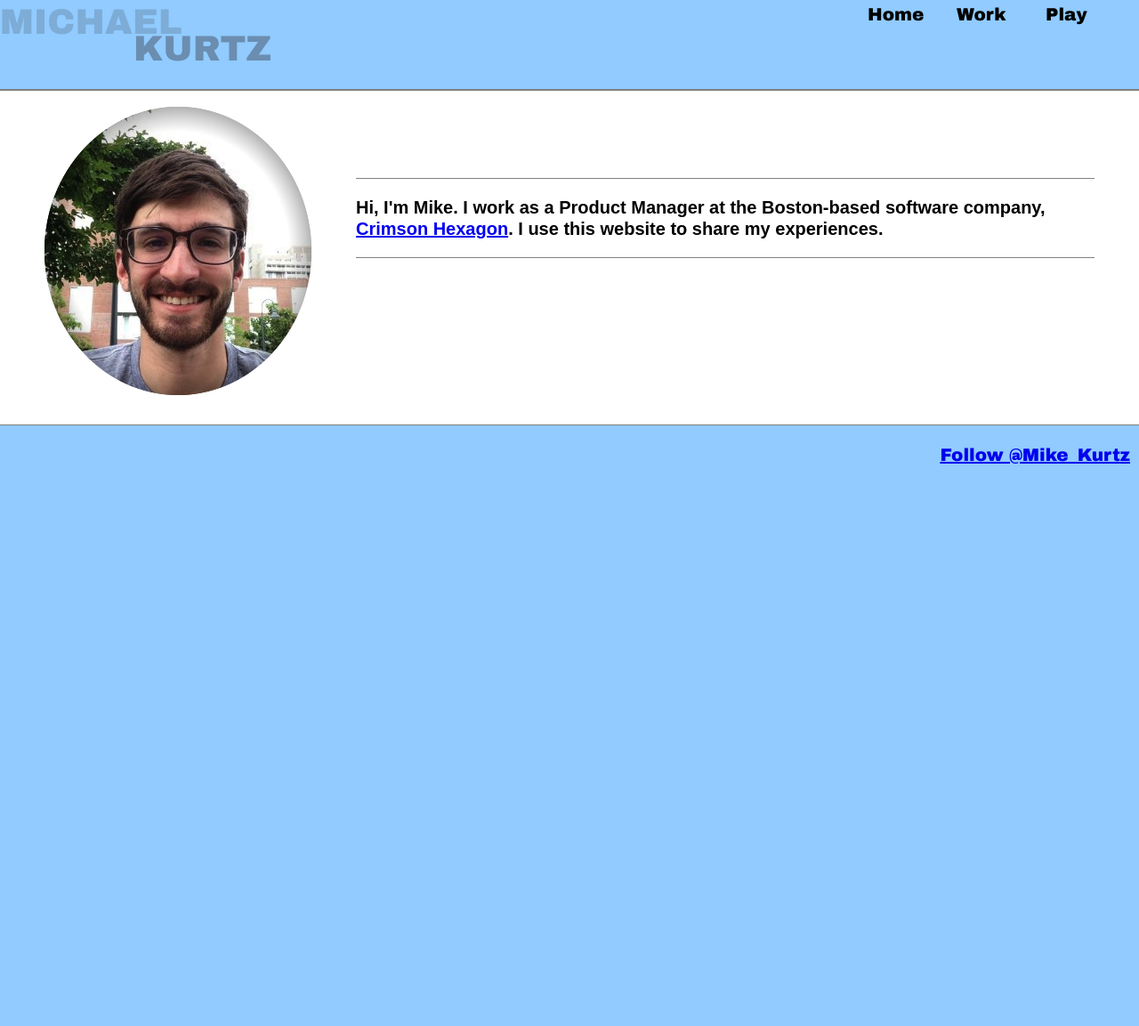
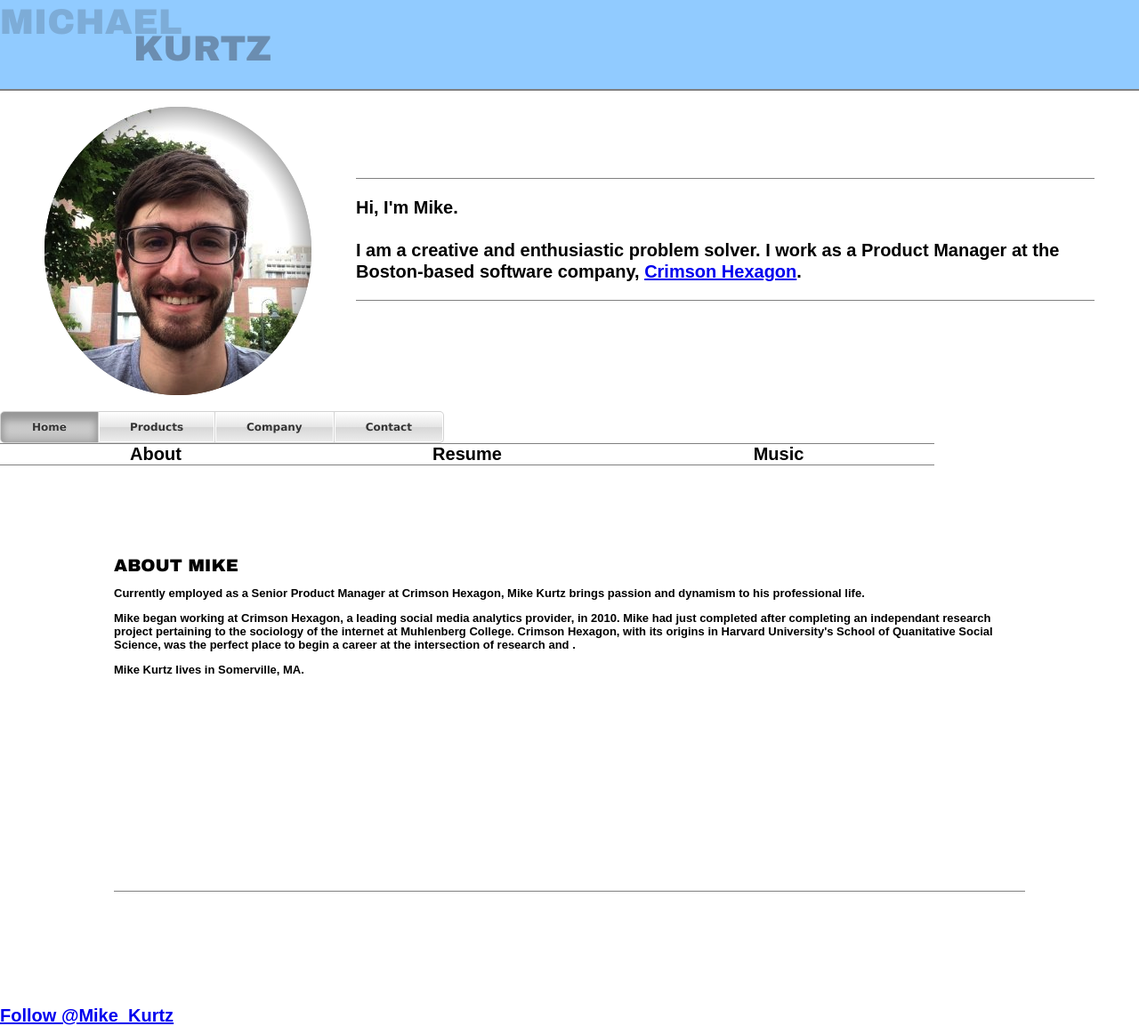
Before and after one commit to MKurtzProjects/M-Kurtz-Website, a PHP site: page / in a window 1280 px wide. Shown: the whole page at 89% size. Before the commit the page ends 521 px from the top, so only its background shows below. Run offline with PHP 8.4, Linux system fonts and the light colour scheme; some libraries are stand-ins or nearby versions; some web fonts are replaced.

Commit message:
New menu added to personal website

```diff
--- a/Facebook plugin test.html
+++ b/Facebook plugin test.html
@@ -1,15 +1,13 @@
 <!DOCTYPE html>
 <html>
 <body>
-<script src="https://ajax.googleapis.com/ajax/libs/jquery/1.8.3/jquery.min.js">
-</script>
 
 	<div id="fb-root"></div>
 <script>(function(d, s, id) {
   var js, fjs = d.getElementsByTagName(s)[0];
   if (d.getElementById(id)) return;
   js = d.createElement(s); js.id = id;
-  js.src = "//connect.facebook.net/en_US/all.js#xfbml=1";
+  js.src = "http://connect.facebook.net/en_US/all.js#xfbml=1";
   fjs.parentNode.insertBefore(js, fjs);
 }(document, 'script', 'facebook-jssdk'));</script>
 
--- /dev/null
+++ b/css/menustyle.css
@@ -0,0 +1,119 @@
+#cssmenu ul,
+#cssmenu li,
+#cssmenu span,
+#cssmenu a {
+  margin: 0;
+  padding: 0;
+  position: relative;
+}
+#cssmenu:after,
+#cssmenu ul:after {
+  content: '';
+  display: block;
+  clear: both;
+}
+#cssmenu a {
+  color: #333333;
+  display: inline-block;
+  font-family: 'Lucida Grande', 'Lucida Sans Unicode', Helvetica, Arial, Verdana, sans-serif;
+  font-size: 12px;
+  min-width: 35px;
+  text-align: center;
+  text-decoration: none;
+  text-shadow: 0 -1px 0 #eeeeee;
+}
+#cssmenu ul {
+  list-style: none;
+}
+#cssmenu > ul > li {
+  float: left;
+}
+#cssmenu > ul > li.active > a {
+  background: #d9d9d9 url(grad_light.png) repeat-x left bottom;
+  background: -moz-linear-gradient(top, #d9d9d9 0%, #bfbfbf 100%);
+  background: -webkit-gradient(linear, left top, left bottom, color-stop(0%, #d9d9d9), color-stop(100%, #bfbfbf));
+  background: -webkit-linear-gradient(top, #d9d9d9 0%, #bfbfbf 100%);
+  background: -o-linear-gradient(top, #d9d9d9 0%, #bfbfbf 100%);
+  background: -ms-linear-gradient(top, #d9d9d9 0%, #bfbfbf 100%);
+  background: linear-gradient(to bottom, #d9d9d9 0%, #bfbfbf 100%);
+  filter: progid:dximagetransform.microsoft.gradient(startColorstr='#d9d9d9', endColorstr='#bfbfbf', GradientType=0);
+  box-shadow: inset 0 0 10px #979797, inset 0 10px 10px #979797;
+  -moz-box-shadow: inset 0 0 10px #979797, inset 0 10px 10px #979797;
+  -webkit-box-shadow: inset 0 0 10px #979797, inset 0 10px 10px #979797;
+  filter: none;
+}
+#cssmenu > ul > li.active a:hover {
+  background: -moz-linear-gradient(top, #d9d9d9 0%, #bfbfbf 100%);
+  background: -webkit-gradient(linear, left top, left bottom, color-stop(0%, #d9d9d9), color-stop(100%, #bfbfbf));
+  background: -webkit-linear-gradient(top, #d9d9d9 0%, #bfbfbf 100%);
+  background: -o-linear-gradient(top, #d9d9d9 0%, #bfbfbf 100%);
+  background: -ms-linear-gradient(top, #d9d9d9 0%, #bfbfbf 100%);
+  background: linear-gradient(to bottom, #d9d9d9 0%, #bfbfbf 100%);
+  filter: progid:dximagetransform.microsoft.gradient(startColorstr='#d9d9d9', endColorstr='#bfbfbf', GradientType=0);
+  filter: none;
+}
+#cssmenu > ul > li a {
+  box-shadow: inset 0 0 0 1px #ffffff;
+  -moz-box-shadow: inset 0 0 0 1px #ffffff;
+  -webkit-box-shadow: inset 0 0 0 1px #ffffff;
+  background: #bfbfbf url(grad_light.png) repeat-x left top;
+  background: -moz-linear-gradient(top, #ffffff 0%, #e5e5e5 50%, #d7d7d7 51%, #ededed 100%);
+  background: -webkit-gradient(linear, left top, left bottom, color-stop(0%, #ffffff), color-stop(50%, #e5e5e5), color-stop(51%, #d7d7d7), color-stop(100%, #ededed));
+  background: -webkit-linear-gradient(top, #ffffff 0%, #e5e5e5 50%, #d7d7d7 51%, #ededed 100%);
+  background: -o-linear-gradient(top, #ffffff 0%, #e5e5e5 50%, #d7d7d7 51%, #ededed 100%);
+  background: -ms-linear-gradient(top, #ffffff 0%, #e5e5e5 50%, #d7d7d7 51%, #ededed 100%);
+  background: linear-gradient(to bottom, #ffffff 0%, #e5e5e5 50%, #d7d7d7 51%, #ededed 100%);
+  filter: progid:dximagetransform.microsoft.gradient(startColorstr='#ffffff', endColorstr='#ededed', GradientType=0);
+  border-bottom: 1px solid #d2d2d2;
+  border-top: 1px solid #d2d2d2;
+  border-right: 1px solid #d2d2d2;
+  line-height: 34px;
+  padding: 0 35px;
+  filter: none;
+}
+#cssmenu > ul > li a:hover {
+  background: #ffffff url(grad_light.png) repeat-x left bottom;
+  background: -moz-linear-gradient(top, #d9d9d9 0%, #bfbfbf 50%, #b0b0b0 51%, #c7c7c7 100%);
+  background: -webkit-gradient(linear, left top, left bottom, color-stop(0%, #d9d9d9), color-stop(50%, #bfbfbf), color-stop(51%, #b0b0b0), color-stop(100%, #c7c7c7));
+  background: -webkit-linear-gradient(top, #d9d9d9 0%, #bfbfbf 50%, #b0b0b0 51%, #c7c7c7 100%);
+  background: -o-linear-gradient(top, #d9d9d9 0%, #bfbfbf 50%, #b0b0b0 51%, #c7c7c7 100%);
+  background: -ms-linear-gradient(top, #d9d9d9 0%, #bfbfbf 50%, #b0b0b0 51%, #c7c7c7 100%);
+  background: linear-gradient(to bottom, #d9d9d9 0%, #bfbfbf 50%, #b0b0b0 51%, #c7c7c7 100%);
+  filter: progid:dximagetransform.microsoft.gradient(startColorstr='#ffffff', endColorstr='#ededed', GradientType=0);
+  filter: none;
+}
+#cssmenu > ul > li:first-child a {
+  border-radius: 5px 0 0 5px;
+  -moz-border-radius: 5px 0 0 5px;
+  -webkit-border-radius: 5px 0 0 5px;
+  border-left: 1px solid #d2d2d2;
+}
+#cssmenu > ul > li:last-child a {
+  border-radius: 0 5px 5px 0;
+  -moz-border-radius: 0 5px 5px 0;
+  -webkit-border-radius: 0 5px 5px 0;
+}
+#cssmenu .has-sub:hover ul {
+  display: block;
+}
+#cssmenu .has-sub ul {
+  display: none;
+  position: absolute;
+  top: 36px;
+  left: -1px;
+  min-width: 100%;
+  text-align: center;
+  *width: 100%;
+}
+#cssmenu .has-sub ul li {
+  text-align: center;
+}
+#cssmenu .has-sub ul li a {
+  border-top: 0 none;
+  border-left: 1px solid #d2d2d2;
+  display: block;
+  font-size: 12px;
+  line-height: 120%;
+  padding: 9px 5px;
+  text-align: center;
+}
--- a/css/style.css
+++ b/css/style.css
@@ -3,7 +3,7 @@
 
 body {
 	background: #91CBFF;
-	font-family:"Arial Black",Gadget,sans-serif;
+	font-family: arial, sans-serif;
 	font-weight: bold;
 	font-size: 20px;
 	margin:0;
@@ -15,9 +15,6 @@ list-style-type:none;
 margin:0;
 padding:0;
 display:inline;
-position: absolute;
-top: 5px;
-right: 5px;
 }
 
 li
@@ -40,6 +37,8 @@ h1, h2 {
 	color: black;
 	line-height: 1;
 }
+
+
 
 
 /* ---------------------------------------------------------
@@ -67,8 +66,6 @@ The logo, Michael Kurtz
 }
 
 
-
-
 #header {
         height: 100px;
 }
@@ -77,28 +74,41 @@ The logo, Michael Kurtz
 #menu  a
 {
 display:block;
-width:100px;
+width: 350px;
 color: black;
+background-color:white;
 text-decoration: none;
+border-top: 1px solid grey;
+border-bottom: 1px solid grey;
+text-align: center;
 }
 
 
+#container {
+background-color:white;
+}
+
 #main {
-        background-color:white;
-        height: 375px;
-        border-bottom: 1px solid grey;
+        height: 360px;
         border-top: 2px solid grey;
 }
 
 #summary {
         border-top: 1px solid grey;
         border-bottom: 1px solid grey;
-        font-family:arial, sans-serif;
         position: absolute;
         line-height: 120%;
         left: 400px;
         right: 50px;
         top: 200px;
+}
+
+#bio {
+		background-color:white;
+        height: 375px;
+        border-bottom: 1px solid grey;
+        font-size: small;
+        margin: 10% 10%;
 }
 
 #mikephoto {
@@ -108,11 +118,6 @@ text-decoration: none;
         top: 120px;
         }
 
-#social {
-        position: absolute;
-        right: 10px;
-        top:500px;
-}
 
 #middle {
         border-left:1px solid grey;
--- a/index.html
+++ b/index.html
@@ -7,20 +7,29 @@
   	<title>Mike Kurtz</title> <link href='http://fonts.googleapis.com/css?family=Bowlby+One+SC' rel='stylesheet' type='text/css'>
 
     <link rel="stylesheet" href="css/style.css" type="text/css">
-
+    <link rel="stylesheet" href="css/menustyle.css" type="text/css">
   </head>
 
   <body>
 
-    <div id="fb-root"></div>
+<div id="fb-root"></div>
 <script>(function(d, s, id) {
   var js, fjs = d.getElementsByTagName(s)[0];
   if (d.getElementById(id)) return;
   js = d.createElement(s); js.id = id;
-  js.src = "//connect.facebook.net/en_US/all.js#xfbml=1";
+  js.src = "http://connect.facebook.net/en_US/all.js#xfbml=1";
   fjs.parentNode.insertBefore(js, fjs);
 }(document, 'script', 'facebook-jssdk'));</script>
- <div class="fb-follow" data-href="https://www.facebook.com/zuck" data-width="450" data-layout="button_count" data-show-faces="true">
+
+
+    <script>
+      !function(d,s,id)
+      {var js,fjs=d.getElementsByTagName(s)[0],p=/^http:/.test(d.location)?'http':'https';
+
+      if(!d.getElementById(id)){js=d.createElement(s);js.id=id;js.src=p+'://platform.twitter.com/widgets.js';fjs.parentNode.insertBefore(js,fjs);}
+          }
+      (document, 'script', 'twitter-wjs');
+    </script>
 
 
     <div id="header">
@@ -30,44 +39,79 @@
 		  <h2 id="name2">Kurtz</h2>
     </div>
 
-    <div id="menu">
-      <ul>
-        <li><a href="default.asp">Home</a></li>
-        <li><a href="news.asp">Work</a></li>
-        <li><a href="contact.asp">Play</a></li>
-      </ul>
-    </div>
+
 
    </div>
 
+   <div id=container>
     <div id="main">
 
       <div id="summary">
-        <p> Hi, I'm Mike.  I work as a Product Manager at the Boston-based software company, <a href="http://www.crimsonhexagon.com/"> Crimson Hexagon</a>.  I use this website to share my experiences. </p>
+        <p> Hi, I'm Mike.  <br> <br> I am a creative and enthusiastic problem solver. I work as a Product Manager at the Boston-based software company, <a href="http://www.crimsonhexagon.com/"> Crimson Hexagon</a>. </p>
 
       </div>
 
+
+
       <div id="mikephoto">
-           <img src="/Users/Mike/Sites/M Kurtz Website/images/OutdoorsMike2.png" alt="some_text">
+           <img src="/images/OutdoorsMike2.png" alt="some_text">
 
       </div>
     </div>
 
 
+
+<div id='cssmenu'>
+<ul>
+   <li class='active'><a href='index.html'><span>Home</span></a></li>
+   <li class='has-sub'><a href='#'><span>Products</span></a>
+      <ul>
+         <li><a href='#'><span>Widgets</span></a></li>
+         <li><a href='#'><span>Menus</span></a></li>
+         <li class='last'><a href='#'><span>Products</span></a></li>
+      </ul>
+   </li>
+   <li class='has-sub'><a href='#'><span>Company</span></a>
+      <ul>
+         <li><a href='#'><span>About</span></a></li>
+         <li class='last'><a href='#'><span>Location</span></a></li>
+      </ul>
+   </li>
+   <li class='last'><a href='#'><span>Contact</span></a></li>
+</ul>
+</div>
+
+
+
+
+
+        <div id="menu">
+      <ul>
+        <li><a href="default.asp">About </a></li>
+        <li><a href="news.asp">Resume</a></li>
+        <li><a href="contact.asp">Music</a></li>
+      </ul>
+    </div>
+
+    <div id="bio">
+
+      <h2> About Mike </h2>
+
+
+      <p> Currently employed as a Senior Product Manager at Crimson Hexagon, Mike Kurtz brings passion and dynamism to his professional life.</p>
+
+      <p> Mike began working at Crimson Hexagon, a leading social media analytics provider, in 2010.  Mike had just completed after completing an independant research project pertaining to the sociology of the internet at Muhlenberg College.  Crimson Hexagon, with its origins in Harvard University's School of Quanitative Social Science, was the perfect place to begin a career at the intersection of research and . </p>
+
+      <p> Mike Kurtz lives in Somerville, MA. </p>
+
+    </div>
+
+
     <div id="social">
       <a href="https://twitter.com/Mike_Kurtz" class="twitter-follow-button" data-show-count="false">Follow    @Mike_Kurtz</a>
+    <div class="fb-follow" data-href="https://www.facebook.com/mike.kurtz1" data-width="450" data-layout="button_count" data-show-faces="true"></div>
     </div>
-
-      <script>
-        !function(d,s,id)
-          {var js,fjs=d.getElementsByTagName(s)[0],p=/^http:/.test(d.location)?'http':'https';
-
-          if(!d.getElementById(id)){js=d.createElement(s);js.id=id;js.src=p+'://platform.twitter.com/widgets.js';fjs.parentNode.insertBefore(js,fjs);}
-          }
-          (document, 'script', 'twitter-wjs');
-      </script>
-
-      <div id="fb-root"></div>
+  </div>
 
 
 </body>
```
Also changed, not shown: images/grad_light.png (added).
